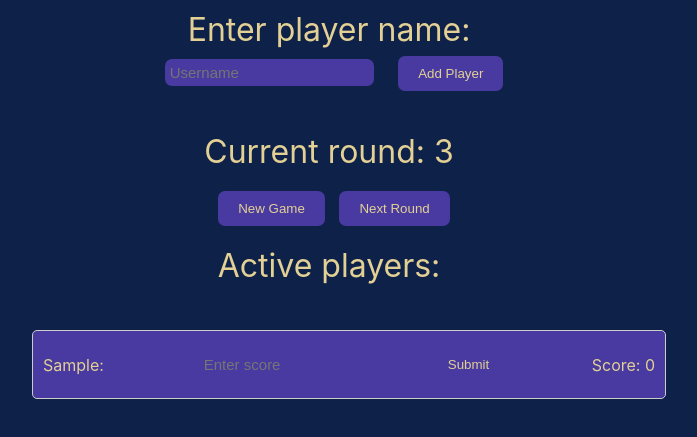
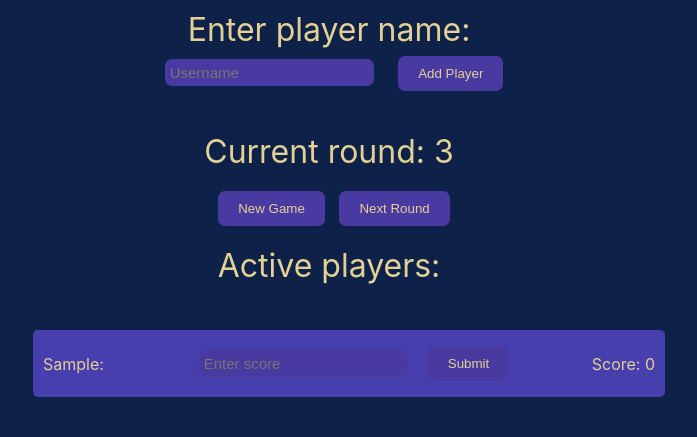
Before and after one commit to simonsallad/3an, a website: page public/index.html in a window 1280 px wide. Both pictures are taken after typing "Sample" into the empty fields and a click on the button "Add Player". Shown: the part 113-550 px from the top of the page, without its empty margins (311-1008 px from the left). Drawn offline with Linux system fonts and the light colour scheme.

Commit message:
Styled .player-entry to be more modern

```diff
--- a/public/style.css
+++ b/public/style.css
@@ -73,12 +73,11 @@
     align-items: center;
     justify-content: space-between;
     width: 50%;
-    /* Adjust width as needed */
     padding: 10px;
     margin: 5px 0;
-    border: 1px solid #ccc;
     border-radius: 5px;
-    background-color: #483AA0;
+    background-color: #483FAF;
+    border: none;
 }
 
 /* Align text and inputs in player entries */
```
